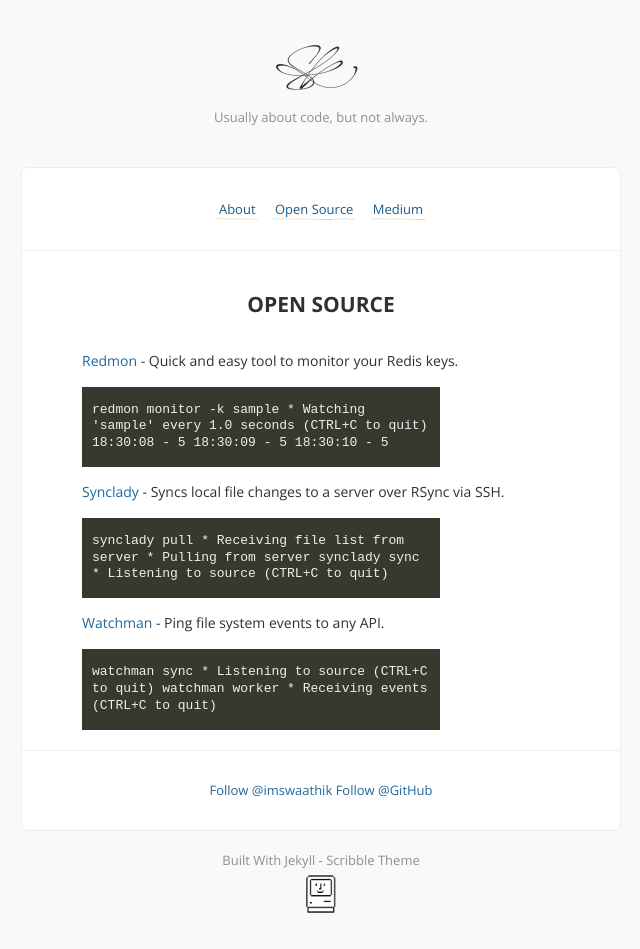
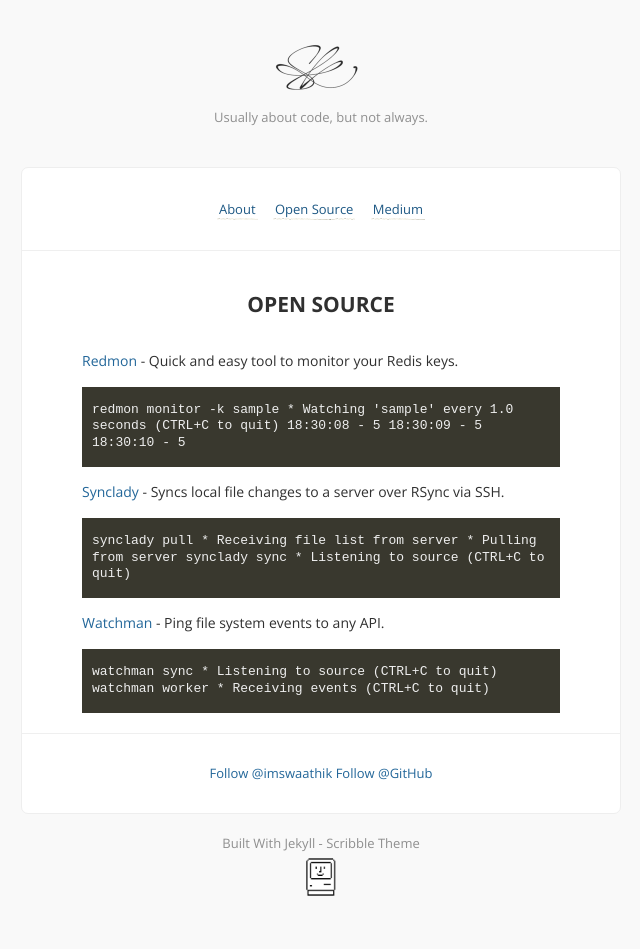
Before and after one commit to swaathi/swaathi.github.io, a Jekyll site: the page built from opensource.md, in a window 1280 px wide. Shown: the whole page, without its empty margins (319-959 px from the left). Built offline with Jekyll 4.4.1, drawn with Linux system fonts in a browser that asks for light colours; comment, search, counter and statistics services are not loaded.

Commit message:
Fixing CSS

```diff
--- a/stylesheets/responsive.css
+++ b/stylesheets/responsive.css
@@ -1,7 +1,7 @@
 @media (max-width: 480px) {
-  pre, .highlighter-rouge > pre {
+  /*pre, .highlighter-rouge > pre {
     width: calc(100% - 30px);
-  }
+  }*/
   body {
     padding: 0 10px; }
     body #container ul.posts .datetime {
--- a/stylesheets/style.css
+++ b/stylesheets/style.css
@@ -323,7 +323,7 @@
 pre {
   padding: 15px 10px 15px 10px !important;
   margin: 0 auto;
-  width: calc(100% - 120px);
+  /*width: calc(100% - 120px);*/
   display: block;
   background: #39382e;
 }
```
